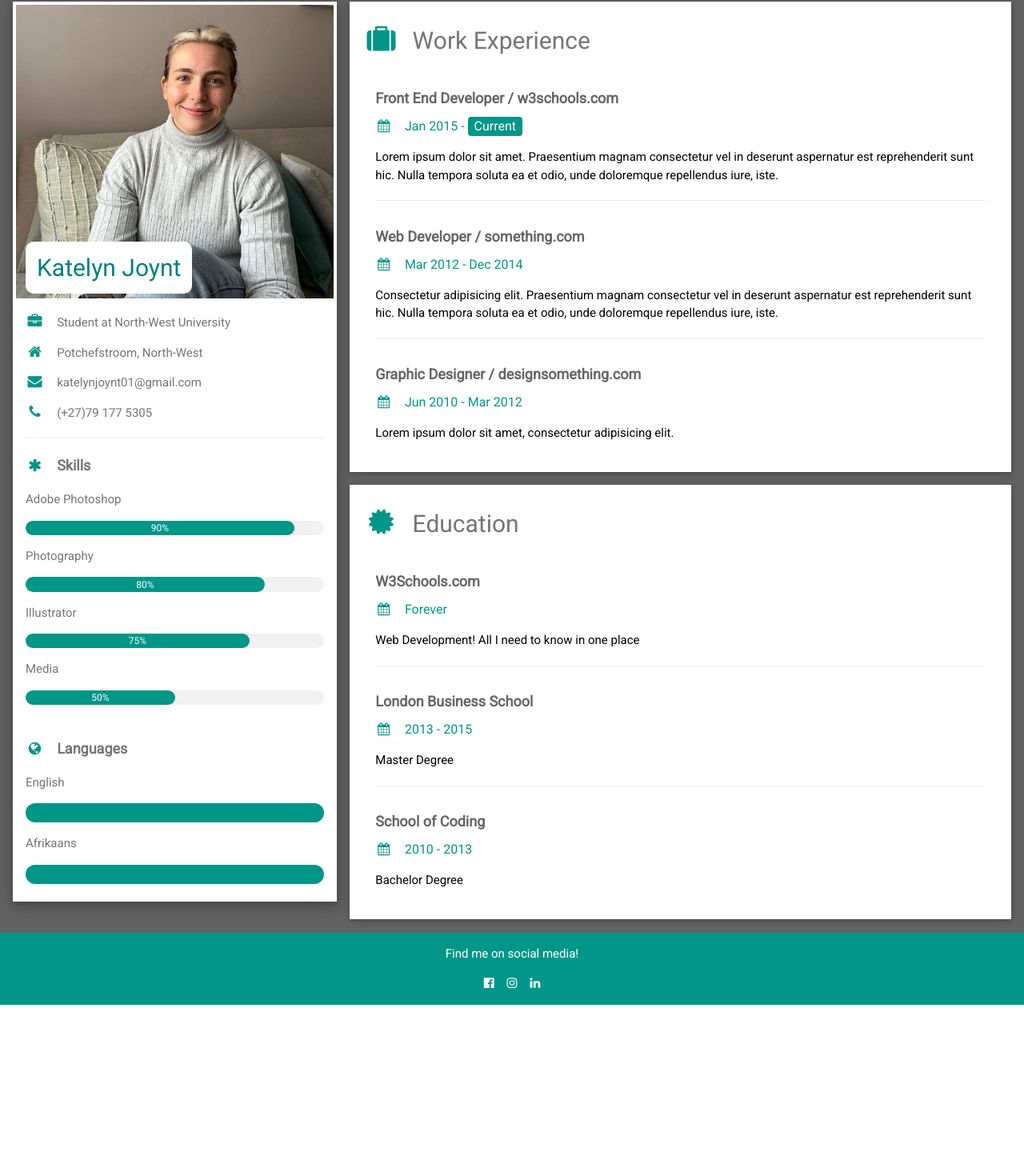
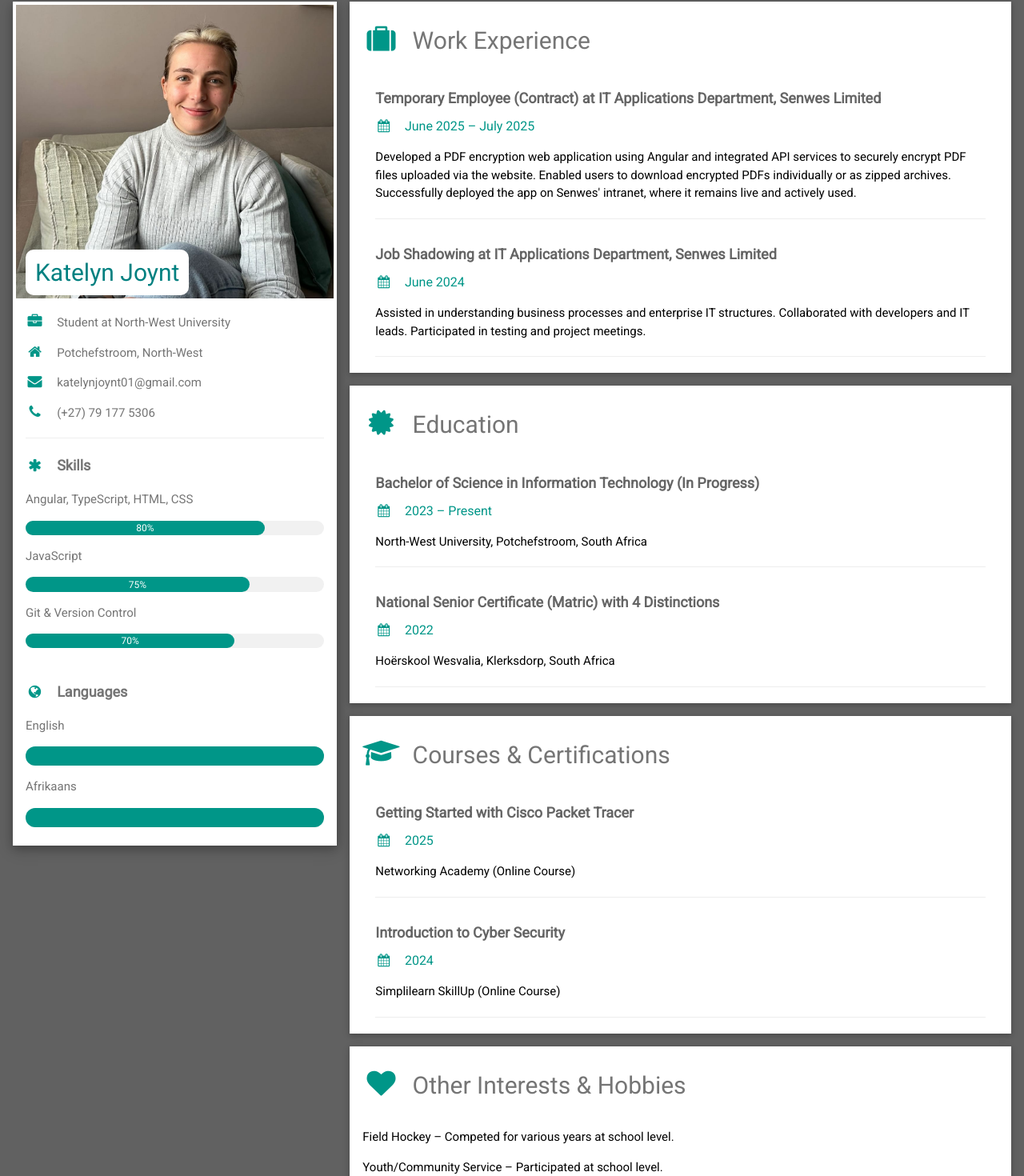
Before and after one commit to domkoekie/CV, an Angular app: page / in a window 1280 px wide. Shown: the part 14-1484 px from the top of the page at 80% size. Before the commit the page ends 1270 px from the top, so only its background shows below. Built offline with nearby package versions, Linux system fonts and the light colour scheme.

Commit message:
Changed info

```diff
--- a/src/app/app.component.html
+++ b/src/app/app.component.html
@@ -2,12 +2,12 @@
 <html>
 
 <head>
-  <title>CV</title>
-  <meta charset="UTF-8">
-  <meta name="viewport" content="width=device-width, initial-scale=1">
-  <link rel="stylesheet" href="https://www.w3schools.com/w3css/5/w3.css">
-  <link rel='stylesheet' href='https://fonts.googleapis.com/css?family=Roboto'>
-  <link rel="stylesheet" href="https://cdnjs.cloudflare.com/ajax/libs/font-awesome/4.7.0/css/font-awesome.min.css">
+  <title>Katelyn Joynt – CV & Portfolio</title>
+  <meta charset="UTF-8" />
+  <meta name="viewport" content="width=device-width, initial-scale=1" />
+  <link rel="stylesheet" href="https://www.w3schools.com/w3css/5/w3.css" />
+  <link rel="stylesheet" href="https://fonts.googleapis.com/css?family=Roboto" />
+  <link rel="stylesheet" href="https://cdnjs.cloudflare.com/ajax/libs/font-awesome/4.7.0/css/font-awesome.min.css" />
   <style>
     html,
     body,
@@ -19,6 +19,13 @@
     h6 {
       font-family: "Roboto", sans-serif;
     }
+
+    .name-border {
+      border: 2px solid white;
+      display: inline-block;
+      padding: 4px 10px;
+      margin-bottom: 8px;
+    }
   </style>
 </head>
 
@@ -26,8 +33,7 @@
 
   <!-- Page Container -->
   <div class="w3-content w3-margin-top" style="max-width:1400px;">
-
-    <!-- The Grid -->
+    <!-- Grid -->
     <div class="w3-row-padding">
 
       <!-- Left Column -->
@@ -35,7 +41,7 @@
 
         <div class="w3-white w3-text-grey w3-card-4">
           <div class="w3-display-container">
-            <img src="assets\images\CV_photo.jpg" style="width:100%; border: 4px solid white; border-radius: 1px;" alt="Avatar Katelyn Joynt">
+            <img src="assets/images/CV_photo.jpg" alt="Avatar Katelyn Joynt" style="width:100%; border: 4px solid white; border-radius: 1px;" />
             <div class="w3-display-bottomleft w3-container w3-text-black">
               <h2 class="name-border">Katelyn Joynt</h2>
             </div>
@@ -43,34 +49,26 @@
           <div class="w3-container">
             <p><i class="fa fa-briefcase fa-fw w3-margin-right w3-large w3-text-teal"></i>Student at North-West University</p>
             <p><i class="fa fa-home fa-fw w3-margin-right w3-large w3-text-teal"></i>Potchefstroom, North-West</p>
-            <p><i class="fa fa-envelope fa-fw w3-margin-right w3-large w3-text-teal"></i>katelynjoynt01&#64;gmail.com
-            </p>
-            <p><i class="fa fa-phone fa-fw w3-margin-right w3-large w3-text-teal"></i>(+27)79 177 5305</p>
-            <hr>
+            <p><i class="fa fa-envelope fa-fw w3-margin-right w3-large w3-text-teal"></i>katelynjoynt01&#64;gmail.com</p>
+            <p><i class="fa fa-phone fa-fw w3-margin-right w3-large w3-text-teal"></i>(+27) 79 177 5306</p>
+            <hr />
 
             <p class="w3-large"><b><i class="fa fa-asterisk fa-fw w3-margin-right w3-text-teal"></i>Skills</b></p>
-            <p>Adobe Photoshop</p>
-            <div class="w3-light-grey w3-round-xlarge w3-small">
-              <div class="w3-container w3-center w3-round-xlarge w3-teal" style="width:90%">90%</div>
+            <p>Angular, TypeScript, HTML, CSS</p>
+            <div class="w3-light-grey w3-round-xlarge w3-small mb-2">
+              <div class="w3-container w3-center w3-round-xlarge w3-teal" style="width:80%">80%</div>
             </div>
-            <p>Photography</p>
-            <div class="w3-light-grey w3-round-xlarge w3-small">
-              <div class="w3-container w3-center w3-round-xlarge w3-teal" style="width:80%">
-                <div class="w3-center w3-text-white">80%</div>
-              </div>
-            </div>
-            <p>Illustrator</p>
-            <div class="w3-light-grey w3-round-xlarge w3-small">
+            <p>JavaScript</p>
+            <div class="w3-light-grey w3-round-xlarge w3-small mb-2">
               <div class="w3-container w3-center w3-round-xlarge w3-teal" style="width:75%">75%</div>
             </div>
-            <p>Media</p>
-            <div class="w3-light-grey w3-round-xlarge w3-small">
-              <div class="w3-container w3-center w3-round-xlarge w3-teal" style="width:50%">50%</div>
+            <p>Git & Version Control</p>
+            <div class="w3-light-grey w3-round-xlarge w3-small mb-2">
+              <div class="w3-container w3-center w3-round-xlarge w3-teal" style="width:70%">70%</div>
             </div>
-            <br>
+            <br />
 
-            <p class="w3-large w3-text-theme"><b><i
-                  class="fa fa-globe fa-fw w3-margin-right w3-text-teal"></i>Languages</b></p>
+            <p class="w3-large w3-text-theme"><b><i class="fa fa-globe fa-fw w3-margin-right w3-text-teal"></i>Languages</b></p>
             <p>English</p>
             <div class="w3-light-grey w3-round-xlarge">
               <div class="w3-round-xlarge w3-teal" style="height:24px;width:100%"></div>
@@ -79,9 +77,10 @@
             <div class="w3-light-grey w3-round-xlarge">
               <div class="w3-round-xlarge w3-teal" style="height:24px;width:100%"></div>
             </div>
-            <br>
+            <br />
           </div>
-        </div><br>
+        </div>
+        <br />
 
         <!-- End Left Column -->
       </div>
@@ -92,48 +91,74 @@
         <div class="w3-container w3-card w3-white w3-margin-bottom">
           <h2 class="w3-text-grey w3-padding-16"><i
               class="fa fa-suitcase fa-fw w3-margin-right w3-xxlarge w3-text-teal"></i>Work Experience</h2>
+
           <div class="w3-container">
-            <h5 class="w3-opacity"><b>Front End Developer / w3schools.com</b></h5>
-            <h6 class="w3-text-teal"><i class="fa fa-calendar fa-fw w3-margin-right"></i>Jan 2015 - <span
-                class="w3-tag w3-teal w3-round">Current</span></h6>
-            <p>Lorem ipsum dolor sit amet. Praesentium magnam consectetur vel in deserunt aspernatur est reprehenderit
-              sunt hic. Nulla tempora soluta ea et odio, unde doloremque repellendus iure, iste.</p>
-            <hr>
+            <h5 class="w3-opacity"><b>Temporary Employee (Contract) at IT Applications Department, Senwes Limited</b></h5>
+            <h6 class="w3-text-teal"><i class="fa fa-calendar fa-fw w3-margin-right"></i>June 2025 – July 2025</h6>
+            <p>
+              Developed a PDF encryption web application using Angular and integrated API services to securely
+              encrypt PDF files uploaded via the website. Enabled users to download encrypted PDFs individually or
+              as zipped archives. Successfully deployed the app on Senwes' intranet, where it remains live and
+              actively used.
+            </p>
+            <hr />
           </div>
+
           <div class="w3-container">
-            <h5 class="w3-opacity"><b>Web Developer / something.com</b></h5>
-            <h6 class="w3-text-teal"><i class="fa fa-calendar fa-fw w3-margin-right"></i>Mar 2012 - Dec 2014</h6>
-            <p>Consectetur adipisicing elit. Praesentium magnam consectetur vel in deserunt aspernatur est reprehenderit
-              sunt hic. Nulla tempora soluta ea et odio, unde doloremque repellendus iure, iste.</p>
-            <hr>
-          </div>
-          <div class="w3-container">
-            <h5 class="w3-opacity"><b>Graphic Designer / designsomething.com</b></h5>
-            <h6 class="w3-text-teal"><i class="fa fa-calendar fa-fw w3-margin-right"></i>Jun 2010 - Mar 2012</h6>
-            <p>Lorem ipsum dolor sit amet, consectetur adipisicing elit. </p><br>
+            <h5 class="w3-opacity"><b>Job Shadowing at IT Applications Department, Senwes Limited</b></h5>
+            <h6 class="w3-text-teal"><i class="fa fa-calendar fa-fw w3-margin-right"></i>June 2024</h6>
+            <p>
+              Assisted in understanding business processes and enterprise IT structures. Collaborated with developers and IT leads. Participated in testing and project meetings.
+            </p>
+            <hr />
           </div>
         </div>
 
         <div class="w3-container w3-card w3-white">
           <h2 class="w3-text-grey w3-padding-16"><i
               class="fa fa-certificate fa-fw w3-margin-right w3-xxlarge w3-text-teal"></i>Education</h2>
+
           <div class="w3-container">
-            <h5 class="w3-opacity"><b>W3Schools.com</b></h5>
-            <h6 class="w3-text-teal"><i class="fa fa-calendar fa-fw w3-margin-right"></i>Forever</h6>
-            <p>Web Development! All I need to know in one place</p>
-            <hr>
+            <h5 class="w3-opacity"><b>Bachelor of Science in Information Technology (In Progress)</b></h5>
+            <h6 class="w3-text-teal"><i class="fa fa-calendar fa-fw w3-margin-right"></i>2023 – Present</h6>
+            <p>North-West University, Potchefstroom, South Africa</p>
+            <hr />
           </div>
+
           <div class="w3-container">
-            <h5 class="w3-opacity"><b>London Business School</b></h5>
-            <h6 class="w3-text-teal"><i class="fa fa-calendar fa-fw w3-margin-right"></i>2013 - 2015</h6>
-            <p>Master Degree</p>
-            <hr>
+            <h5 class="w3-opacity"><b>National Senior Certificate (Matric) with 4 Distinctions</b></h5>
+            <h6 class="w3-text-teal"><i class="fa fa-calendar fa-fw w3-margin-right"></i>2022</h6>
+            <p>Hoërskool Wesvalia, Klerksdorp, South Africa</p>
+            <hr />
           </div>
+        </div>
+
+        <div class="w3-container w3-card w3-white w3-margin-top">
+          <h2 class="w3-text-grey w3-padding-16"><i
+              class="fa fa-graduation-cap fa-fw w3-margin-right w3-xxlarge w3-text-teal"></i>Courses & Certifications</h2>
+
           <div class="w3-container">
-            <h5 class="w3-opacity"><b>School of Coding</b></h5>
-            <h6 class="w3-text-teal"><i class="fa fa-calendar fa-fw w3-margin-right"></i>2010 - 2013</h6>
-            <p>Bachelor Degree</p><br>
+            <h5 class="w3-opacity"><b>Getting Started with Cisco Packet Tracer</b></h5>
+            <h6 class="w3-text-teal"><i class="fa fa-calendar fa-fw w3-margin-right"></i>2025</h6>
+            <p>Networking Academy (Online Course)</p>
+            <hr />
           </div>
+
+          <div class="w3-container">
+            <h5 class="w3-opacity"><b>Introduction to Cyber Security</b></h5>
+            <h6 class="w3-text-teal"><i class="fa fa-calendar fa-fw w3-margin-right"></i>2024</h6>
+            <p>Simplilearn SkillUp (Online Course)</p>
+            <hr />
+          </div>
+        </div>
+
+        <div class="w3-container w3-card w3-white w3-margin-top">
+          <h2 class="w3-text-grey w3-padding-16"><i
+              class="fa fa-heart fa-fw w3-margin-right w3-xxlarge w3-text-teal"></i>Other Interests & Hobbies</h2>
+          <p>Field Hockey – Competed for various years at school level.</p>
+          <p>Youth/Community Service – Participated at school level.</p>
+          <p>Fitness, running and trail running.</p>
+          <p>Coding – Working on small-scale projects using Angular, TypeScript, HTML/CSS.</p>
         </div>
 
         <!-- End Right Column -->
@@ -146,20 +171,18 @@
   </div>
 
   <footer class="w3-container w3-teal w3-center w3-margin-top">
-    <p>Find me on social media! </p>
-    <a href="https://www.facebook.com/katelynjoynt04/" target="_blank">
+    <p>Find me on social media!</p>
+    <a href="https://www.facebook.com/katelynjoynt04/" target="_blank" rel="noopener noreferrer">
       <i class="fa fa-facebook-official w3-hover-opacity w3-margin-right"></i>
     </a>
-    <a href="https://www.instagram.com/_katelyn_joynt_/" target="_blank">
+    <a href="https://www.instagram.com/_katelyn_joynt_/" target="_blank" rel="noopener noreferrer">
       <i class="fa fa-instagram w3-hover-opacity w3-margin-right"></i>
     </a>
-    <a href="https://www.linkedin.com/in/katelyn-joynt-352283366/" target="_blank">
+    <a href="https://www.linkedin.com/in/katelyn-joynt-352283366/" target="_blank" rel="noopener noreferrer">
       <i class="fa fa-linkedin w3-hover-opacity"></i>
     </a>
-
     <p></p>
   </footer>
-
 </body>
 
 </html>
```
